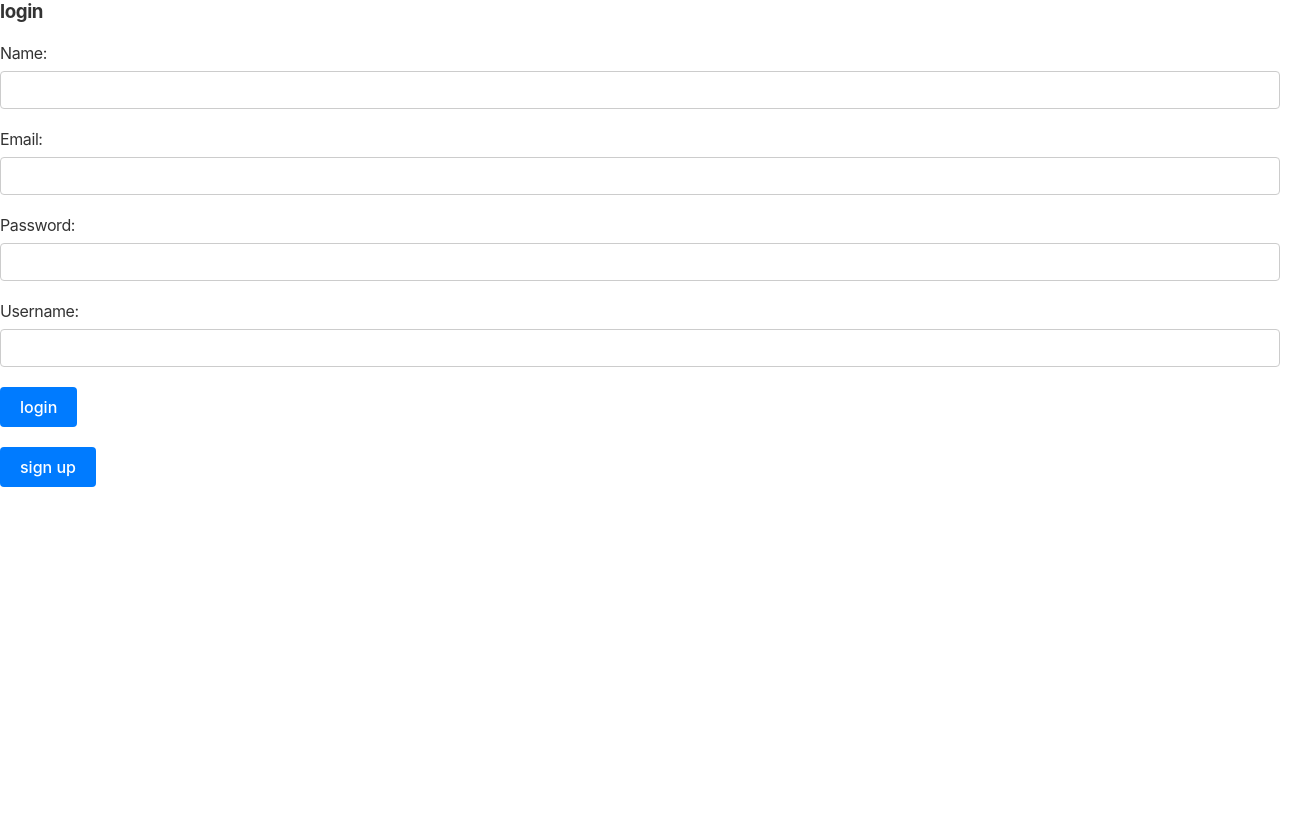
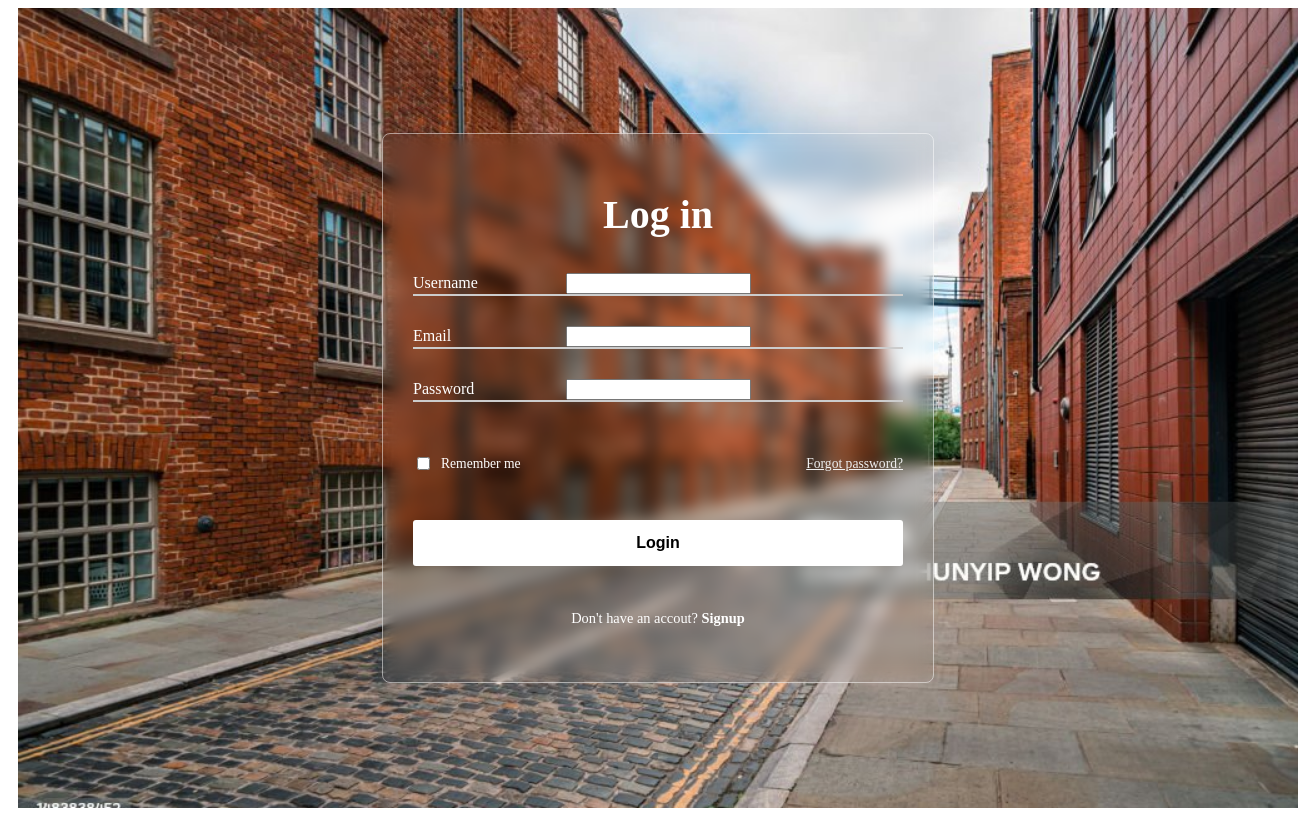
Before and after one commit to pmunge/Imageapp, a plain HTML site: page login.html in a window 1280 px wide. Shown: the whole page, 1308 px wide, since content can reach past the window. Drawn offline with Linux system fonts and the light colour scheme.

Commit message:
modified my login and signup page

```diff
--- /dev/null
+++ b/forms.css
@@ -0,0 +1,132 @@
+body{
+    width:100%;
+    display:flex;
+    align-items:center;
+    justify-content: center;
+    min-height: 100vh;
+    padding: 0 10px;
+    color: white;
+  }
+  body::before{
+    content:"";
+    position:absolute;
+    width:100%;
+    height:100%;
+    background: url(img2.jpg), #000;
+    background-position: center;
+    background-size: cover;
+    z-index: -1;
+  }
+  .wrapper{
+    width: 490px;
+    border-radius: 8px;
+    padding: 30px;
+    text-align: center;
+    border: 1px solid #ffffff80;
+    backdrop-filter: blur(8px);
+  }
+  form{
+    display: flex;
+    flex-direction: column;
+  }
+  h1{
+    font-size:2.5rem;
+    margin-bottom: 20px;
+    color: #fff;
+  }
+
+
+.register{
+  font-size:0.9rem;
+  color:#fff;
+  text-align:center;
+  margin:25px 0 10px;
+}
+.register p a {
+  text-decoration: none;
+  color:#fff;
+  font-weight: 600;
+}
+.register p a:hover{
+  text-decoration: underline;
+}
+.inputbox{
+  position:relative;
+  border-bottom: 2px solid #ccc;
+  margin:15px 0;
+}
+inputbox input{
+  width:100%;
+  height:60px;
+  color: #fff;
+  background:transparent;
+  border:none;
+  outline:none;
+  font-size:16px;
+}
+
+.forget{
+  margin: 35px 0;
+  font-size: 0.85rem;
+  color:#fff;
+  display:flex;
+  justify-content: space-between;
+}
+
+
+.inputbox label{
+  position: absolute;
+  top: 50%;
+  left: 0;
+  transform: translateY(-50%);
+  color:#fff;
+  font-size: 16px;
+  pointer-events:none;
+  transition: 0.15s ease;
+}
+input:focus~ label,
+input:valid~ label{
+    top: 10px;
+    font-size: 0.8rem;
+    transform: translateY(-120%);
+
+}
+.forget{
+  display: flex;
+  align-items: center;
+  justify-content: space-between;
+  margin: 25px 0 35px 0;
+  color:#fff;
+}
+#remember{
+  accent-color: #fff;
+}
+.forget label{
+  display:flex;
+  align-items: center;
+}
+.forget label p{
+  margin-left: 8px;
+}
+.wrapper a{
+  color:#efefef;
+  text-decoration: underline;
+}
+button{
+  background:#fff;
+  color:#000;
+  font-weight: 600;
+  border: none;
+  padding: 12px 20px;
+  cursor: pointer;
+  border-radius: 3px;
+  font-size: 16px;
+  border: 2px solid transparent;
+  transition: 0.3s ease;
+}
+
+  .register{
+    text-align: center;
+    margin-top: 30px;
+    color:#fff
+  }
--- a/login.html
+++ b/login.html
@@ -4,41 +4,49 @@
   <meta charset="UTF-8">
   <meta name="viewport" content="width=device-width, initial-scale=1.0">
   <title>login</title>
-  <link rel="stylesheet" href="styles.css">
+  <link rel="stylesheet" href="forms.css">
 </head>
+<script language="JavaScript" type="text/javascript">
+  function login(showhide){
+  if(showhide == "show"){
+      document.getElementById('form-popup').style.visibility="visible";
+  }else if(showhide == "hide"){
+      document.getElementById('form-popup').style.visibility="hidden";
+  }
+  }
+  </script>
 <body>
-  <div>
-    <h3>login</h3>
-    <formform ="Login_form" onsubmit="submit_form()"></formform>
-    <form action="http://127.0.0.1:5500/reminder/image.html" class="row g-3">
-     <div class="col-md-6"></div>
-      <label for="name">Name:</label>
-      <input type="text" id="name" name="name" required>
+  <div class="wrapper">
+    <form action="http://127.0.0.1:5500/imageapp/image.html" class="row g-3">
+      <h1> Log in</h1>
+      <div class="inputbox">
+        <input type="text" required>
+        <label for="">Username</label>
       </div>
-     <div class="col-md-6">
-      <label for="email">Email:</label>
-      <input type="email" id="email" name="email" required>
+      <div class="inputbox">
+        <input type="email" required>
+        <label for="">Email</label>
       </div>
-     <div class="col-12">
-      <label for="password">Password:</label>
-      <input  type="text" id="password" name="password"  required>
+      <div class="inputbox">
+        <input type="password" required>
+        <label for="">Password</label>
       </div>
-    <div class="col-12">
-      <label for="username">Username: </label>
-      <input type="text" id="username" name="username" required>
+      <div class="forget">
+        <label for=" remember">
+          <input type="checkbox" id="remeber">
+          <p>Remember me</p>
+        </label>
+        <a href="#">Forgot password?</a>
       </div>
-    <div class="col-12">
-      <button type="submit" class="btn btn-primary">login</button>
-    </div>
-
-    </form>
-   </div>
- <div id="container">
-    <a href="signup.html">
-    <button type="button" class="btn btn-primary">sign up</button>
-    </a>
+      <button type="submit" class="btn btn-primary">Login</button>
+      <div class="register">
+        <p>
+          Don't have an accout?
+          <a href="signup.html">Signup</a>
+        </p>
      </div>
       <script type="text/javascript">
+
         function submit_form(){
     alert("Login successfully");
     }
@@ -46,5 +54,8 @@ function create(){
     window.location="signup.html";
     }
       </script>
+    </form>
+  </div>
+
 </body>
 </html>
--- a/styles.css
+++ b/styles.css
@@ -312,70 +312,32 @@ button {
   }
 }
 
-  form {
-    margin-top: 20px;
-  }
-
-  label {
-    display: block;
-    margin-bottom: 8px;
-  }
-
-  input[type="text"],
-  input[type="email"],
-  input[type="password"] {
-    width: 100%;
-    padding: 10px;
-    margin-bottom: 20px;
-    border: 1px solid #ccc;
-    border-radius: 4px;
-  }
-
-  input[type="submit"] {
-    width: 100%;
-    padding: 10px;
-    background-color: #007bff;
-    color: #fff;
-    border: none;
-    border-radius: 4px;
-    cursor: pointer;
-  }
-
-  input[type="submit"]:hover {
-    background-color: #0056b3;
-  }
-
-  #container {
-    text-align: center;
-    margin-top: 20px;
-  }
-
-  .btn {
-    padding: 10px 20px;
-    background-color: #007bff;
-    color: #fff;
-    border: none;
-    border-radius: 4px;
-    cursor: pointer;
-  }
-
-  .btn:hover {
-    background-color: #0056b3;
-  }
-  #uploadbtn {
-    background-color: #4CAF50; /* Green */
-    border: none;
-    color: white;
-    padding: 10px 20px;
-    text-align: center;
-    text-decoration: none;
-    display: inline-block;
-    font-size: 16px;
-    margin-top: 10px;
-    cursor: pointer;
-    border-radius: 5px;
-  }
-
-  #uploadbtn:hover {
-    background-color: #45a049; /* Darker Green */
-  }
+ .uploadform{
+  position: relative;
+  display:flex;
+  align-items:center;
+  justify-content: center;
+  min-height: 100vh;
+  padding: 0 10px;
+  color: white;
+  width: 490px;
+  border-radius: 8px;
+  padding: 30px;
+  text-align: center;
+  border: 1px solid #ffffff80;
+  backdrop-filter: blur(8px);
+}
+.inputbox{
+  position:relative;
+  border-bottom: 2px solid #ccc;
+  margin:15px 0;
+}
+inputbox input{
+  width:100%;
+  height:60px;
+  color: #fff;
+  background:transparent;
+  border:none;
+  outline:none;
+  font-size:16px;
+}
```
Also changed, not shown: image.html (+4 -2 lines), index.html (+1 -1 lines), signup.html (+43 -14 lines). Lines whose indentation alone changed are shown as unchanged.
